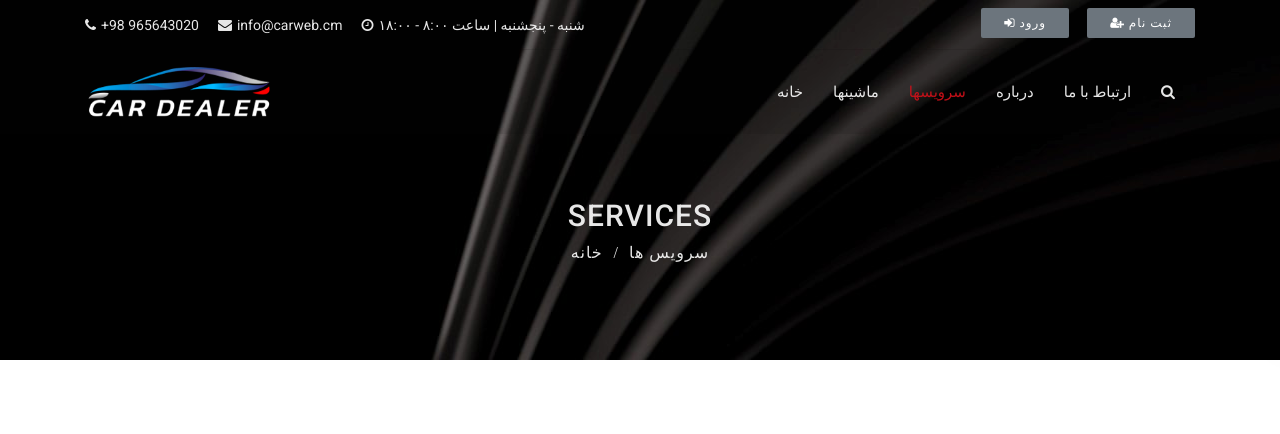
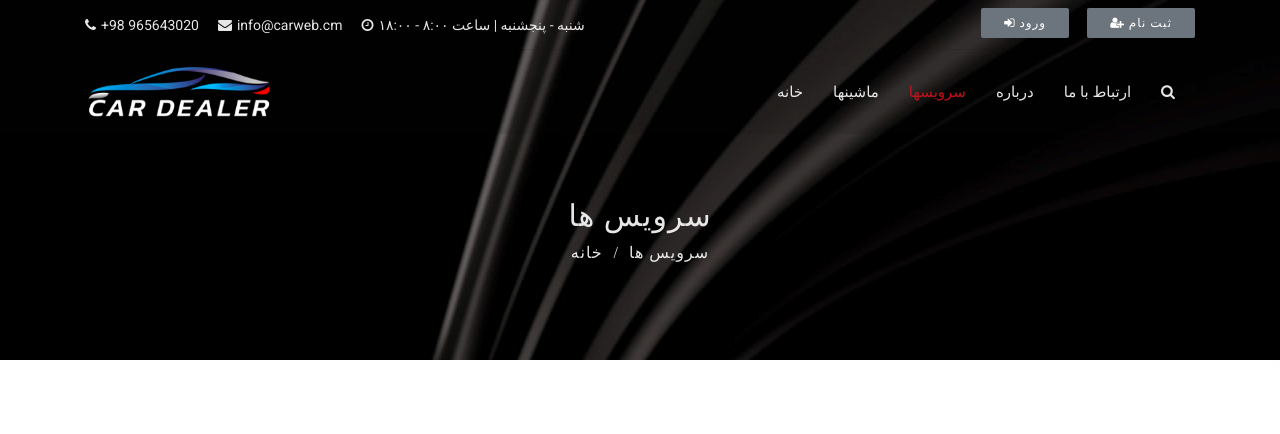
Before and after one commit to Ali-M-Tabatabaei/online-car-store, a Django app: page /services in a window 1280 px wide. Shown: the top 434 px of the page. Run offline with Django 3.2, Linux system fonts and the light colour scheme; some libraries are stand-ins or nearby versions.

Commit message:
Update services.html

```diff
--- a/webApp/templates/pages/services.html
+++ b/webApp/templates/pages/services.html
@@ -7,7 +7,7 @@
 <div class="sub-banner overview-bgi">
     <div class="container breadcrumb-area">
         <div class="breadcrumb-areas">
-            <h1>Services</h1>
+            <h1>سرویس ها</h1>
             <ul class="breadcrumbs">
                 <li><a href="{% url 'home' %}">خانه</a></li>
                 <li class="active">سرویس ها</li>
```
